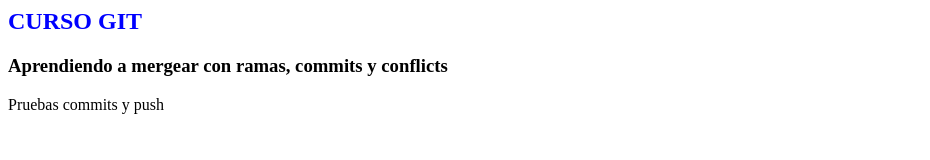
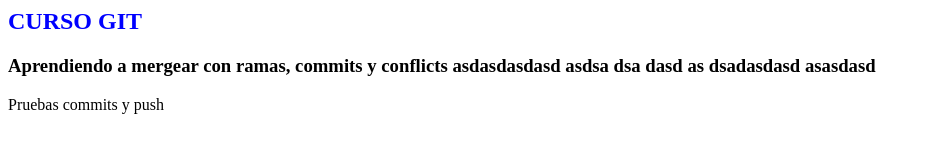
Before and after one commit to NicoSolal/Curso-Git, a plain HTML site: page index.html in a window 1280 px wide. Shown: the whole page, without its empty margins (0-930 px from the left). Drawn offline with Linux system fonts and the light colour scheme.

Commit message:
fix: subtitulo mas largo

```diff
--- a/index.html
+++ b/index.html
@@ -4,7 +4,10 @@
   </head>
   <body>
     <h2>CURSO GIT</h2>
-    <h3>Aprendiendo a mergear con ramas, commits y conflicts</h3>
+    <h3>
+      Aprendiendo a mergear con ramas, commits y conflicts asdasdasdasd asdsa
+      dsa dasd as dsadasdasd asasdasd
+    </h3>
     <label>Pruebas commits y push</label>
   </body>
 </html>
```
